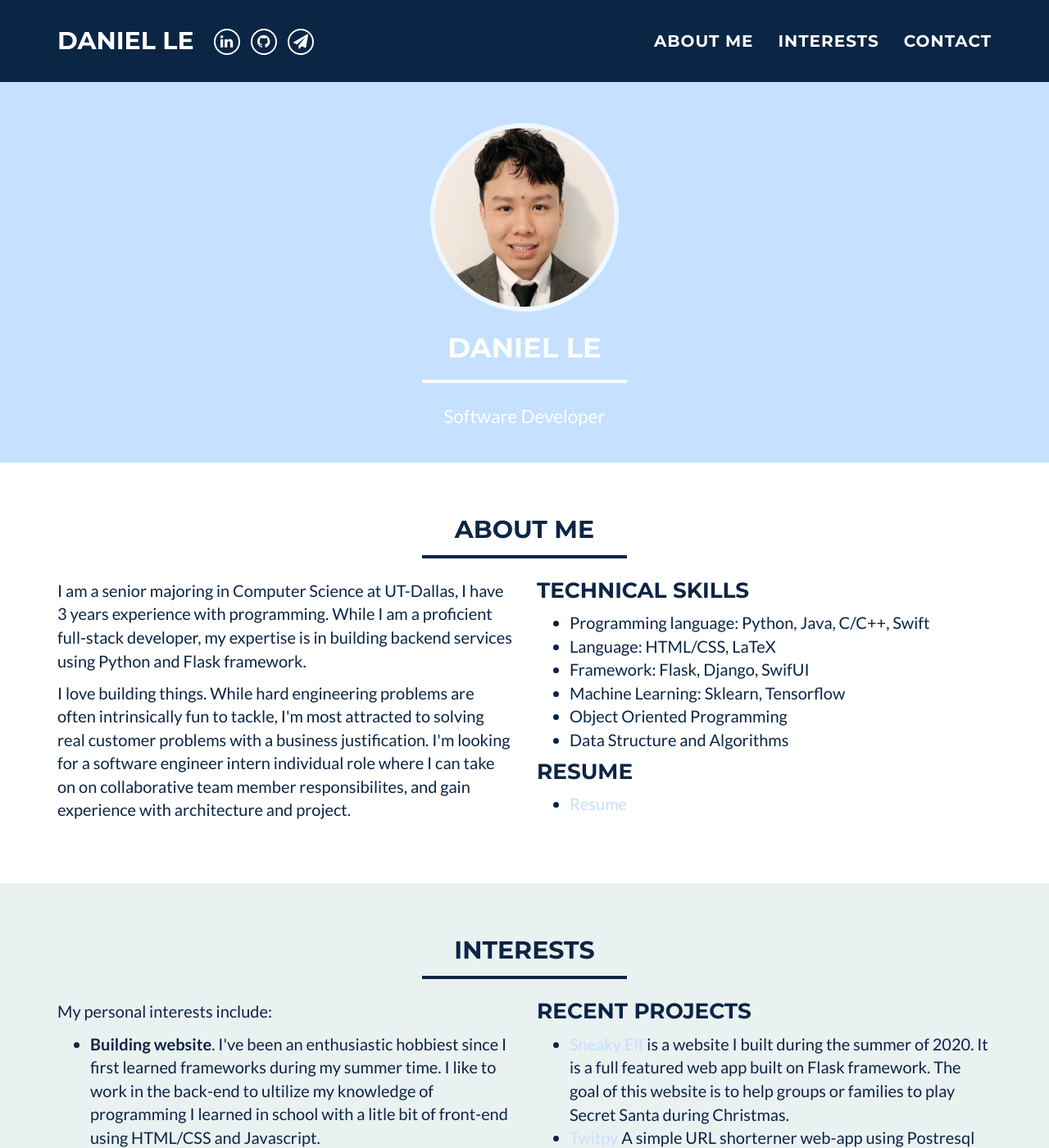
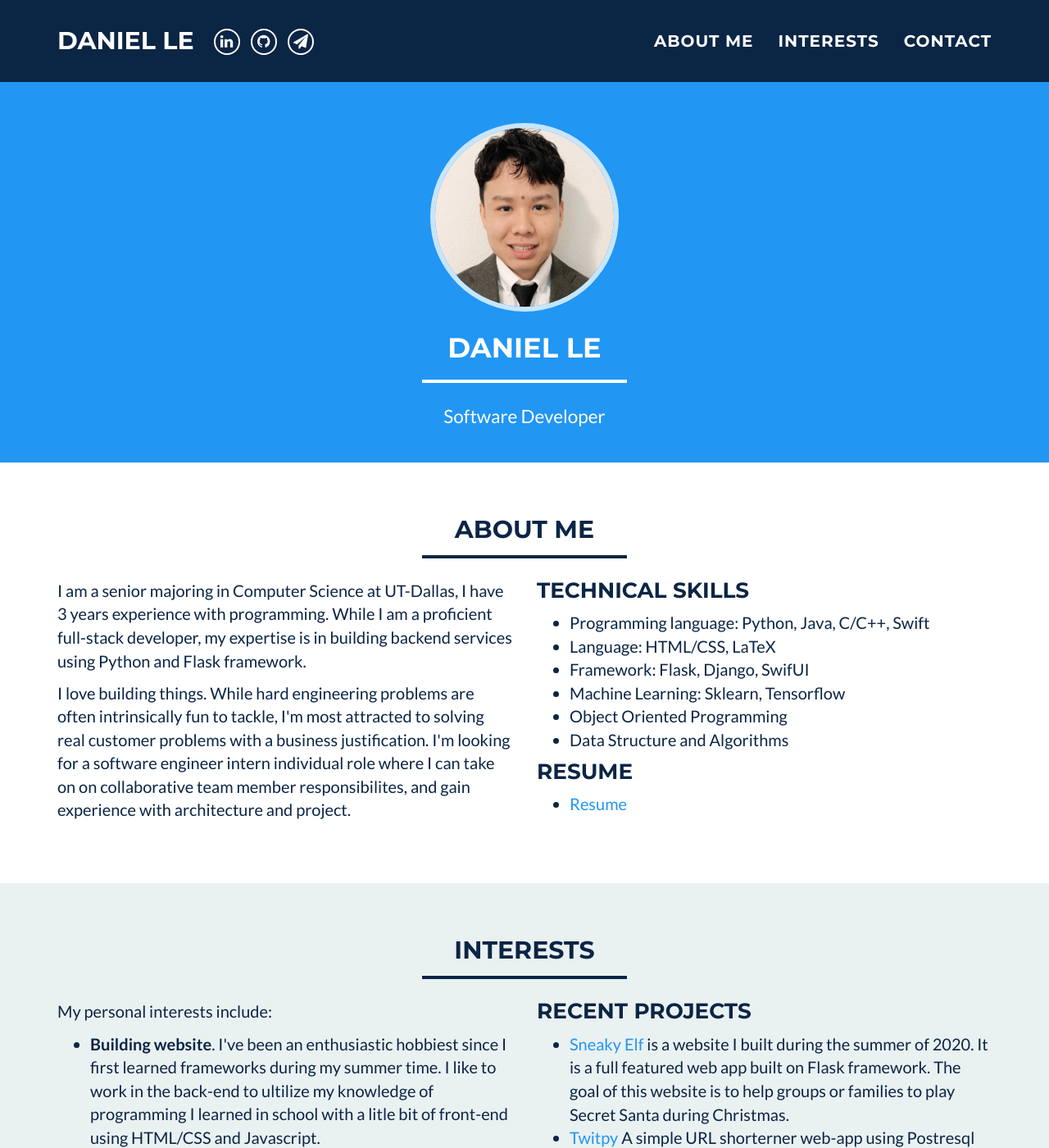
Before and after one commit to daniel-le18/daniel.github.io, a Jekyll site: the page built from index.html, in a window 1280 px wide and 1400 px high. Shown: the whole window at 82% size. Built offline with Jekyll 4.4.1, drawn with Linux system fonts in a browser that asks for light colours.

Commit message:
Update _config.yml

```diff
--- a/_config.yml
+++ b/_config.yml
@@ -22,7 +22,7 @@ bing_verify: E1786FBC3A3BAFC5BF6F28B4E0654ADB
 
 # Color settings (hex-codes without the leading hash-tag)
 color:
-  primary: C6E0FF
+  primary: 2196F3
   secondary: 0B2545
   secondary-dark: 8DA9C4
   section-tout: eaf1f1
```
